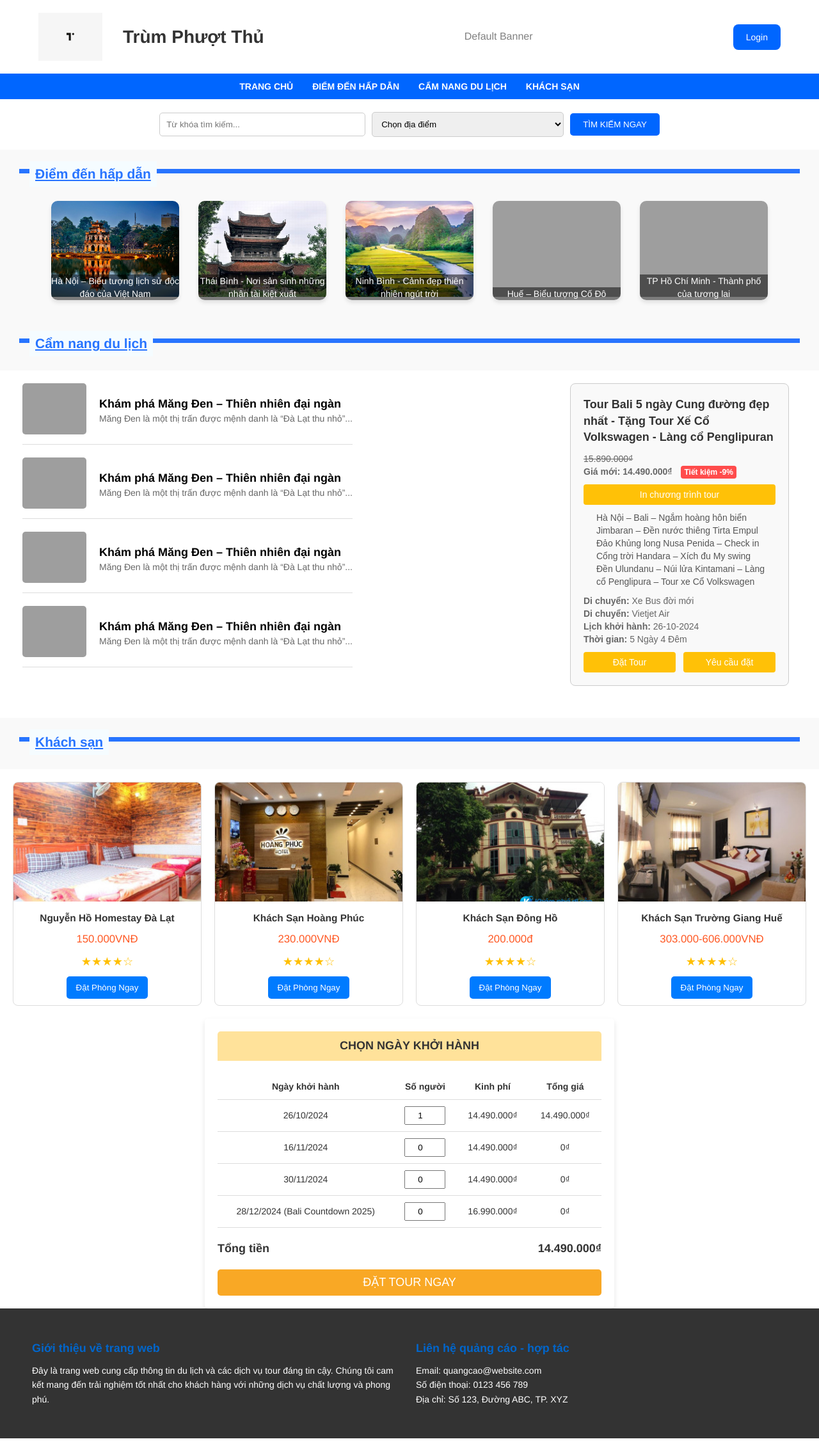
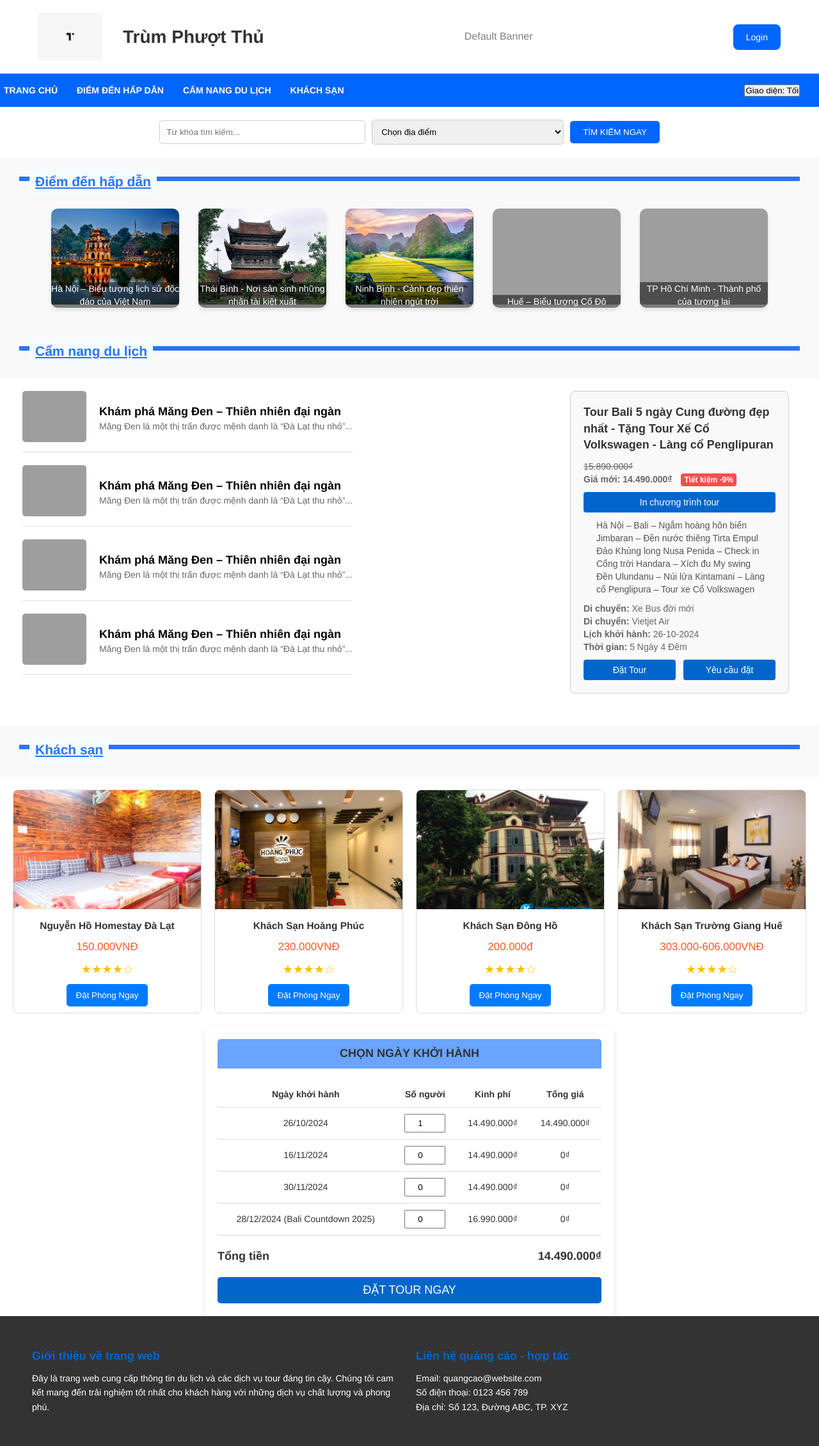
Before and after one commit to jjnqA11/web-du-lich-26-thang-10, a PHP site: page / in a window 1280 px wide. Shown: the whole page at 64% size. Run offline with PHP 8.4, Linux system fonts and the light colour scheme; grey boxes are pictures that could not be loaded.

Commit message:
thêm cái nút thay đổi giao diện sáng tối

```diff
--- a/index.html
+++ b/index.html
@@ -5,6 +5,7 @@
     <meta name="viewport" content="width=device-width, initial-scale=1.0">
     <title>Khám Phá Di Sản</title>
     <link rel="stylesheet" href="style.css">
+    <script src="index.js"></script>
 </head>
 <body>
     <header>
@@ -19,15 +20,18 @@
             <a href="login.html">Login</a>
         </div>
     </header>
-
-    <nav class="navbar">
+    <div>
+        <nav class="navbar">
         <ul>
             <li><a href="#">TRANG CHỦ</a></li>
             <li><a href="#">ĐIỂM ĐẾN HẤP DẪN</a></li>
             <li><a href="#">CẨM NANG DU LỊCH</a></li>
             <li><a href="#">KHÁCH SẠN</a></li>
+            <li class="theme-toggle"><button class="theme-toggle-btn" onclick="toggleTheme()">Giao diện: Tối</button></li>
         </ul>
     </nav>
+    </div>
+
         <form>
     <div class="search-bar">
         <input type="text" placeholder="Từ khóa tìm kiếm...">
--- /dev/null
+++ b/index.js
@@ -0,0 +1,12 @@
+function toggleTheme() {
+    // Chuyển đổi giữa chế độ sáng và tối bằng cách thay đổi class "dark-theme"
+    document.body.classList.toggle('dark-theme');
+
+    // Đổi nội dung nút dựa trên chế độ hiện tại
+    const btn = document.querySelector('.theme-toggle-btn');
+    if (document.body.classList.contains('dark-theme')) {
+        btn.textContent = 'Giao diện: Sáng';
+    } else {
+        btn.textContent = 'Giao diện: Tối';
+    }
+}
--- a/style.css
+++ b/style.css
@@ -64,10 +66,9 @@ div {
 
 .navbar ul {
     list-style-type: none;
-    margin: 0;
-    padding: 0;
+    margin: 5px;
+    padding: 1px;
     display: flex;
-    justify-content: center;
     gap: 30px;
 }
 
@@ -84,7 +85,9 @@ div {
 .navbar ul li a:hover {
     color: yellow;
 }
-
+.theme-toggle {
+    padding-left: 47%;
+}
 .search-bar {
     display: flex;
     justify-content: center;
@@ -301,7 +304,7 @@ h2.title:after {
 .btn-tour {
     display: block;
     width: 100%;
-    background-color: #ffc107;
+    background-color: #0066cc;
     color: white;
     border: none;
     padding: 8px;
@@ -326,7 +329,7 @@ h2.title:after {
 
 .btn-book,
 .btn-request {
-    background-color: #ffc107;
+    background-color: #0066cc;
     color: white;
     border: none;
     padding: 8px 12px;
@@ -430,7 +433,7 @@ h2.title:after {
 
 .tour-booking h2 {
     font-size: 18px;
-    background-color: #ffe29a;
+    background-color: #69a4fe;
     color: #333;
     padding: 10px;
     border-radius: 5px 5px 0 0;
@@ -472,7 +475,7 @@ h2.title:after {
 .tour-booking .book-tour {
     width: 100%;
     padding: 10px;
-    background-color: #f9a825;
+    background-color: #0066cc;
     color: #ffffff;
     font-size: 18px;
     border: none;
```
Also changed, not shown: other parts of style.css (+94 -3 lines).
